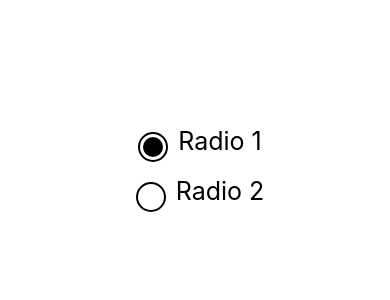
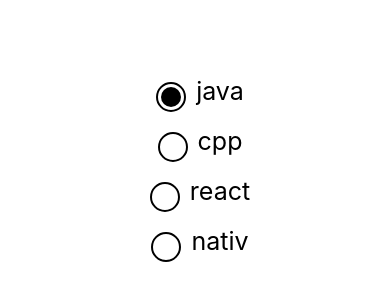
Before and after one commit to devam12/ProjectJS, a React Native app: screen / in a window 390 px wide. Shown: the part 250-550 px from the top of the page. Built offline with nearby package versions, Linux system fonts and the light colour scheme.

Commit message:
dynamic radio

```diff
--- a/App.js
+++ b/App.js
@@ -2,30 +2,45 @@
 import { StyleSheet, View, Text, TouchableOpacity } from 'react-native';
 
 const App = () => {
-  const [selectedradio,setSeletedradio] = useState(1)
+  const [selectedradio, setSeletedradio] = useState(1)
+
+
+  const skills = [
+    {
+      id: 1,
+      name: "java"
+    },
+    {
+      id: 2,
+      name: "cpp"
+    },
+    {
+      id: 3,
+      name: "react"
+    },
+    {
+      id: 4,
+      name: "nativ"
+    }
+  ]
   return (
     <View style={styles.main}>
-      <TouchableOpacity onPress={()=>{setSeletedradio(1)}}>
+
+      {skills.map((item,index) => {
+        return <TouchableOpacity onPress={() => { setSeletedradio(item.id) }}>
           <View style={styles.radiowarp}>
             <View style={styles.radio}>
               {
-              selectedradio===1 ? <View style={styles.selectedbtn}></View> : null
+                selectedradio === item.id ? <View style={styles.selectedbtn}></View> : null
               }
             </View>
-          <Text style={styles.radioText}>Radio 1</Text>
+            <Text style={styles.radioText}>{item.name}</Text>
           </View>
         </TouchableOpacity>
+      })}
 
-      <TouchableOpacity onPress={()=>{setSeletedradio(2)}}>
-        <View style={styles.radiowarp}>
-          <View style={styles.radio}>
-          {
-              selectedradio===2 ? <View style={styles.selectedbtn}></View> : null
-            }
-          </View>
-          <Text style={styles.radioText}>Radio 2</Text>
-        </View>
-      </TouchableOpacity>
+
+
     </View>
   )
 }
```
Lines whose indentation alone changed are shown as unchanged.
